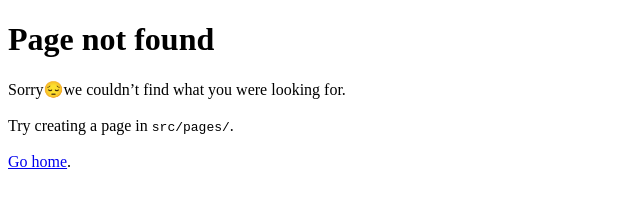
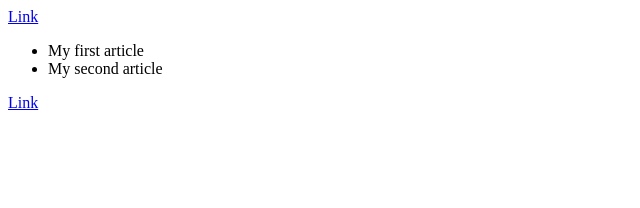
Before and after one commit to andreevsm/blog-app, a Gatsby site: page /articles in a window 1280 px wide. Before the commit this address had no page. Shown: the whole page, without its empty margins (0-640 px from the left). Built offline with nearby package versions, Linux system fonts and the light colour scheme; Gatsby itself is replaced by a stand-in of ours.

Commit message:
Added few pages

```diff
--- a/src/articles/my-first-article.md
+++ b/src/articles/my-first-article.md
@@ -1,5 +1,5 @@
 ---
-slug: '/articles/my-first-article'
+slug: '/my-first-article'
 date: '2021-10-25'
 title: 'My first article'
 description: 'Description of my first article'
--- /dev/null
+++ b/src/articles/second-article.md
@@ -0,0 +1,8 @@
+---
+slug: '/second-article'
+date: '2021-10-27'
+title: 'My second article'
+description: 'Description of my second article'
+---
+
+## Title 2
--- /dev/null
+++ b/src/pages/articles/index.jsx
@@ -0,0 +1,34 @@
+import * as React from 'react';
+import { graphql } from 'gatsby';
+
+import MainLayout from '../../layouts/main';
+
+const ArticlesPage = ({ data }) => {
+  const { allMarkdownRemark } = data;
+  const { nodes } = allMarkdownRemark;
+  const articles = nodes.map((node) => ({ ...node.frontmatter }));
+
+  return (
+    <MainLayout>
+      <ul>
+        {articles.map((article) => (
+          <li key={article.title}>{article.title}</li>
+        ))}
+      </ul>
+    </MainLayout>
+  );
+};
+
+export const pageQuery = graphql`
+  query ArticlesPageQuery {
+    allMarkdownRemark {
+      nodes {
+        frontmatter {
+          title
+        }
+      }
+    }
+  }
+`;
+
+export default ArticlesPage;
--- a/src/pages/{MarkdownRemark.frontmatter__slug}.jsx
+++ b/src/pages/articles/{MarkdownRemark.frontmatter__slug}.jsx
@@ -1,7 +1,7 @@
 import React from 'react';
 import { graphql } from 'gatsby';
 
-import MainLayout from '../layouts/main';
+import MainLayout from '../../layouts/main';
 
 const Template = ({ data }) => {
   const { markdownRemark } = data;
```
Also changed, not shown: src/pages/about.jsx (added, +7 -0 lines).
